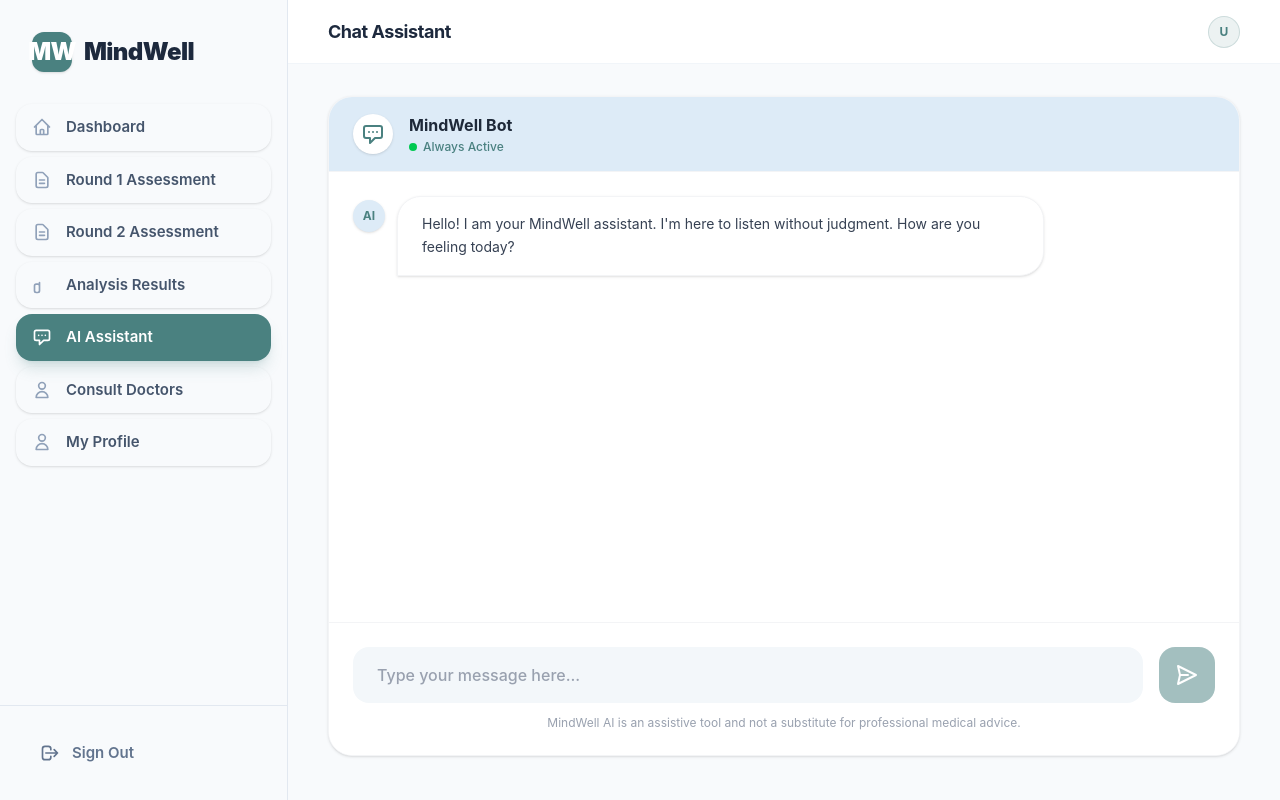
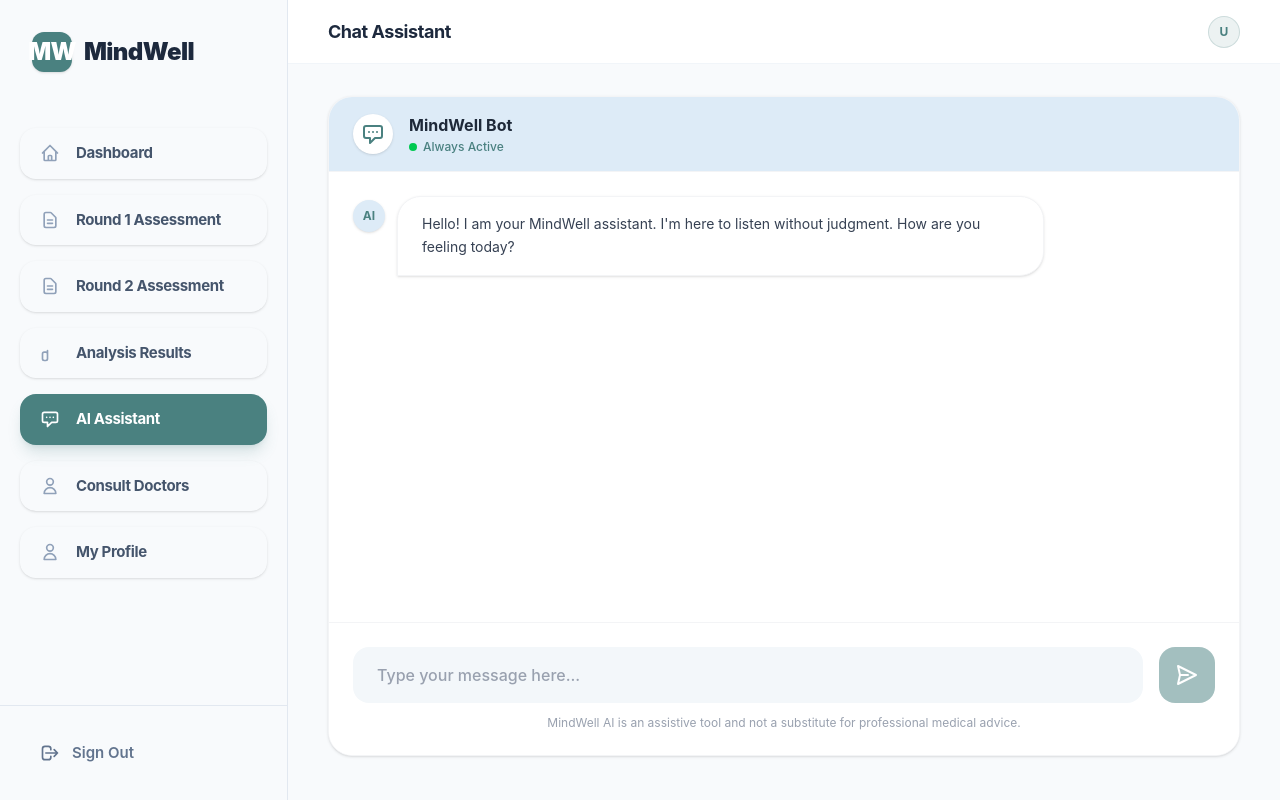
Before and after one commit to GauriTh06/mental-health, a React (Vite) app in the folder client/: page /chat in a window 1280 px wide. Built offline with nearby package versions, Linux system fonts and the light colour scheme; sample sign-in values are in the browser's storage.

Commit message:
UI Polish: Restored report count/tick illustration and refined sidebar spacing/alignment

```diff
--- a/client/src/components/DashboardLayout.jsx
+++ b/client/src/components/DashboardLayout.jsx
@@ -27,7 +27,7 @@ const DashboardLayout = ({ children, title }) => {
                 </h1>
             </div>
 
-            <nav className="flex-1 px-4 space-y-1.5">
+            <nav className="flex-1 px-5 space-y-4 py-6">
                 {menuItems.map((item) => {
                     const active = location.pathname === item.path;
                     return (
@@ -35,15 +35,15 @@ const DashboardLayout = ({ children, title }) => {
                             key={item.path}
                             to={item.path}
                             onClick={() => setIsMobileMenuOpen(false)}
-                            className={`flex items-center px-4 py-3 rounded-2xl transition-all group ${active
+                            className={`flex items-center px-5 py-3.5 rounded-2xl transition-all group ${active
                                 ? 'bg-[#4A8180] text-white shadow-lg shadow-[#4A8180]/20'
                                 : 'text-slate-600 hover:bg-white hover:text-[#4A8180] shadow-sm hover:shadow-slate-200/50'
                                 }`}
                         >
-                            <svg className={`w-5 h-5 mr-3.5 ${active ? 'text-white' : 'text-slate-400 group-hover:text-[#4A8180]'}`} fill="none" stroke="currentColor" viewBox="0 0 24 24">
+                            <svg className={`w-5 h-5 mr-4 ${active ? 'text-white' : 'text-slate-400 group-hover:text-[#4A8180]'}`} fill="none" stroke="currentColor" viewBox="0 0 24 24">
                                 <path strokeLinecap="round" strokeLinejoin="round" strokeWidth="2" d={item.icon} />
                             </svg>
-                            <span className="font-semibold text-[15px]">{item.label}</span>
+                            <span className="font-bold text-[15px] tracking-tight">{item.label}</span>
                         </Link>
                     )
                 })}
--- a/client/src/pages/Dashboard.jsx
+++ b/client/src/pages/Dashboard.jsx
@@ -34,14 +34,33 @@ const Dashboard = () => {
             <div className="max-w-7xl mx-auto space-y-8">
 
                 {/* WELCOME BANNER */}
-                <div className="flex flex-col md:flex-row justify-between items-center bg-white p-8 rounded-[2rem] border border-slate-100 shadow-sm">
-                    <div>
+                <div className="bg-white rounded-[2rem] p-8 border border-slate-100 shadow-sm flex flex-col md:flex-row items-center justify-between relative overflow-hidden">
+                    <div className="relative z-10">
                         <h2 className="text-3xl font-bold text-slate-800 tracking-tight mb-2">{getGreeting()}, {user?.name?.split(' ')[0]} ☀️</h2>
-                        <p className="text-slate-500 font-medium">Ready for your daily check-in? Tracking consistency is key to growth.</p>
+                        <p className="text-slate-500 font-medium mb-6">
+                            Ready for your <span className="font-bold text-[#4A8180]">{history.length + 1 > 1 ? (history.length + 1 === 2 ? '2nd' : history.length + 1 === 3 ? '3rd' : `${history.length + 1}th`) : '1st'}</span> mental health analysis?
+                            Regular check-ins help you track your progress.
+                        </p>
+                        <div className="flex gap-4">
+                            <Link to="/round1" className="bg-[#4A8180] text-white px-8 py-3.5 rounded-2xl font-bold hover:bg-[#3d6b6a] transition-all shadow-lg shadow-[#4A8180]/20">
+                                Initiate Assessment
+                            </Link>
+                            <Link to="/results" className="bg-slate-50 text-slate-600 px-6 py-3.5 rounded-2xl font-bold hover:bg-slate-100 transition-all">
+                                View History
+                            </Link>
+                        </div>
                     </div>
-                    <Link to="/round1" className="mt-4 md:mt-0 bg-[#4A8180] text-white px-8 py-3.5 rounded-2xl font-bold hover:bg-[#3d6b6a] transition-all shadow-lg shadow-[#4A8180]/20">
-                        Initiate Assessment
-                    </Link>
+
+                    <div className="hidden lg:block relative mr-8">
+                        <div className="w-40 h-40 bg-[#4A8180]/5 rounded-full flex items-center justify-center relative overflow-hidden border-4 border-white shadow-xl">
+                            <div className="text-center">
+                                <svg className="w-16 h-16 text-[#4A8180] mx-auto mb-1" fill="currentColor" viewBox="0 0 20 20">
+                                    <path fillRule="evenodd" d="M10 18a8 8 0 100-16 8 8 0 000 16zm3.707-9.293a1 1 0 00-1.414-1.414L9 10.586 7.707 9.293a1 1 0 00-1.414 1.414l2 2a1 1 0 001.414 0l4-4z" clipRule="evenodd" />
+                                </svg>
+                                <p className="text-[10px] font-black text-[#4A8180] uppercase tracking-widest">{history.length} Reports Logged</p>
+                            </div>
+                        </div>
+                    </div>
                 </div>
 
                 <div className="grid grid-cols-1 lg:grid-cols-12 gap-8">
```
